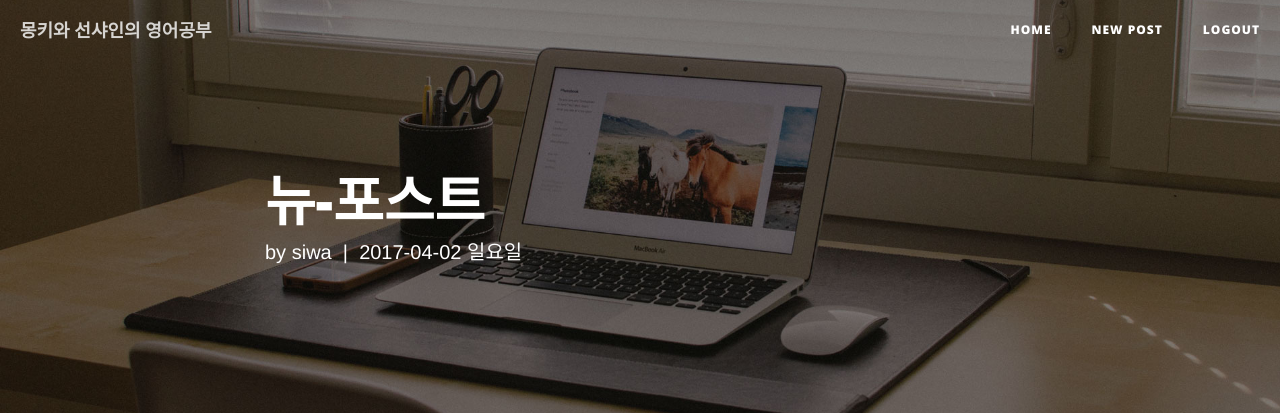
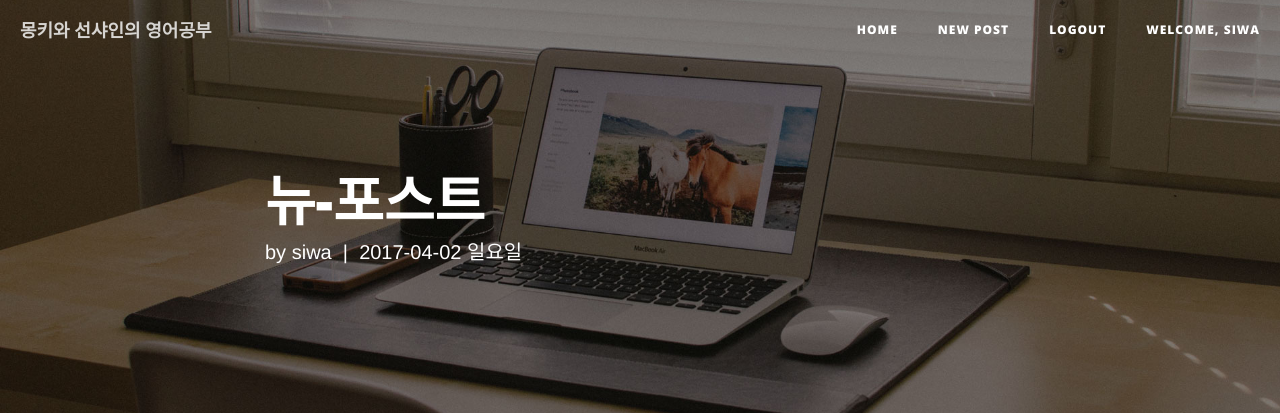
Before and after one commit to wayhome25/django_english_project, a Django app: page /post/66/ in a window 1280 px wide. Shown: the top 420 px of the page. Run offline with Django 3.2, Linux system fonts and the light colour scheme; a user stored in the database is signed in; data comes from the database, SQL or seed files in the repository; some libraries are stand-ins or nearby versions.

Commit message:
로그인후 메인화면에 username 표시

```diff
--- a/study/static/bsr/css/clean-blog.css
+++ b/study/static/bsr/css/clean-blog.css
@@ -494,3 +494,6 @@
   display: inline-block;
   margin-top: 15px
 }
+.username{
+  color: PeachPuff ;
+}
--- a/study/templates/bsr/base.html
+++ b/study/templates/bsr/base.html
@@ -59,6 +59,11 @@
                         <a href="{% url 'login' %}">Login</a>
                         {% endif %}
                     </li>
+                    {% if user.is_authenticated %}
+                        <li>
+                            <a href="{% url 'study:post_list' %}">welcome, <span class='username'>{{ user.username }}</span></a>
+                        </li>
+                    {% endif %}
                     <!-- <li>
                         <a href="contact.html">Contact</a>
                     </li> -->
```
